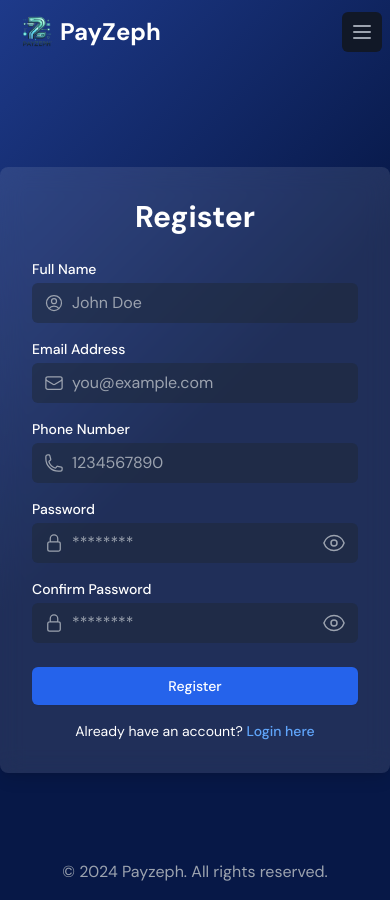
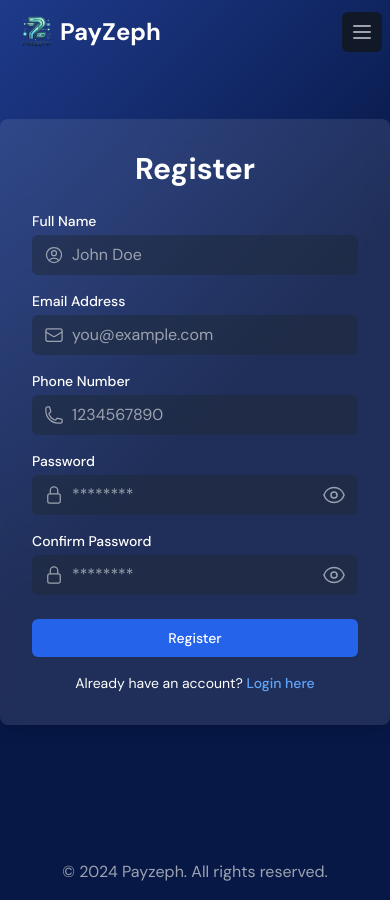
Before and after one commit to MogRex-Limited/payzeph, a React (Vite) app in the folder client/: page /register in a window 390 px wide. Built offline with nearby package versions, Linux system fonts and the light colour scheme.

Commit message:
feat: Auth UI done

```diff
--- a/client/src/pages/Landing/Register.jsx
+++ b/client/src/pages/Landing/Register.jsx
@@ -78,7 +78,7 @@
   };
 
   return (
-    <div className='min-h-screen pt-24 flex items-center justify-center bg-gradient-web3'>
+    <div className='min-h-screen md:pt-24 flex items-center justify-center bg-gradient-web3'>
       <motion.div
         className='bg-white bg-opacity-10 backdrop-blur-md rounded-lg shadow-lg p-8 max-w-md w-full text-white'
         initial={{ opacity: 0, y: 50 }}
```
